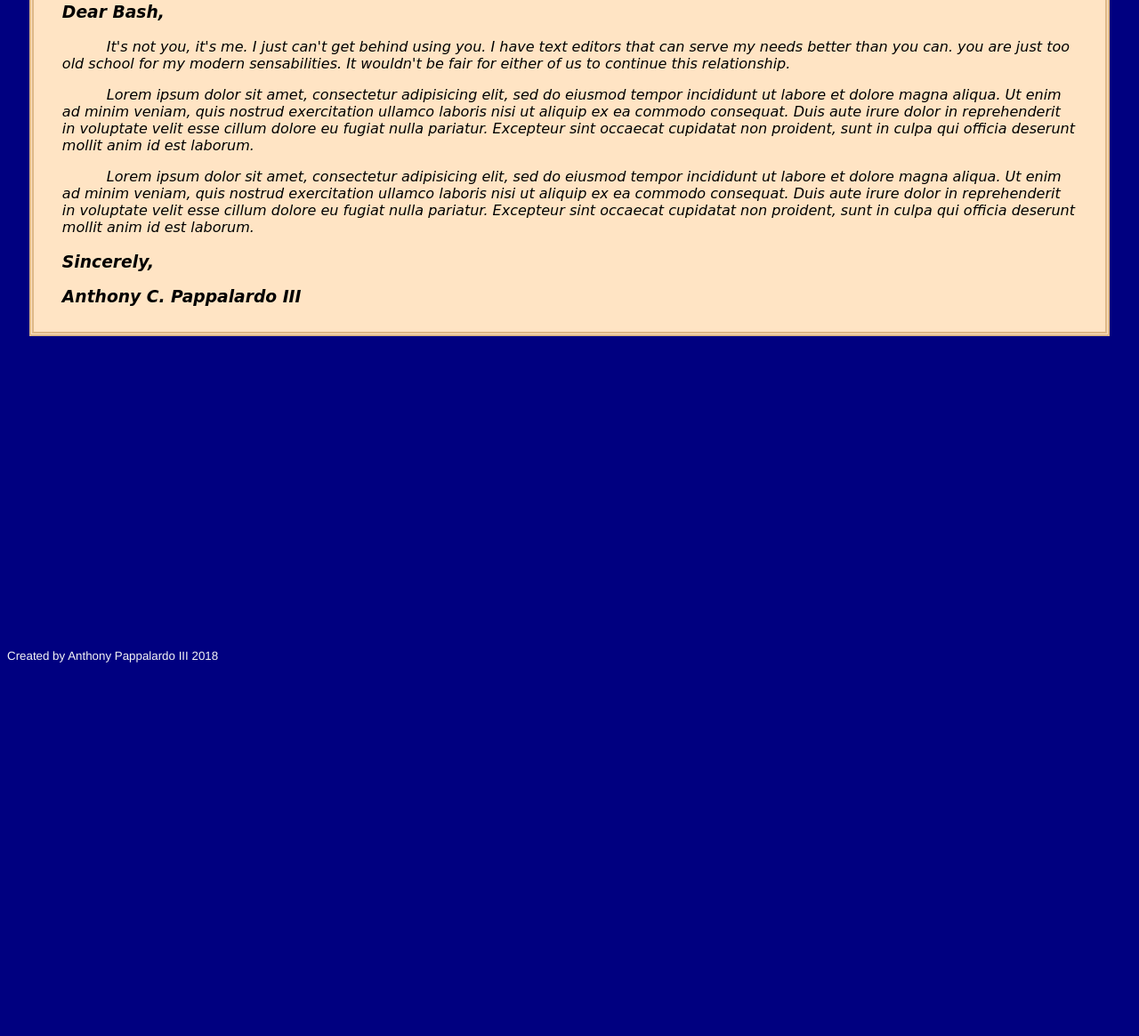
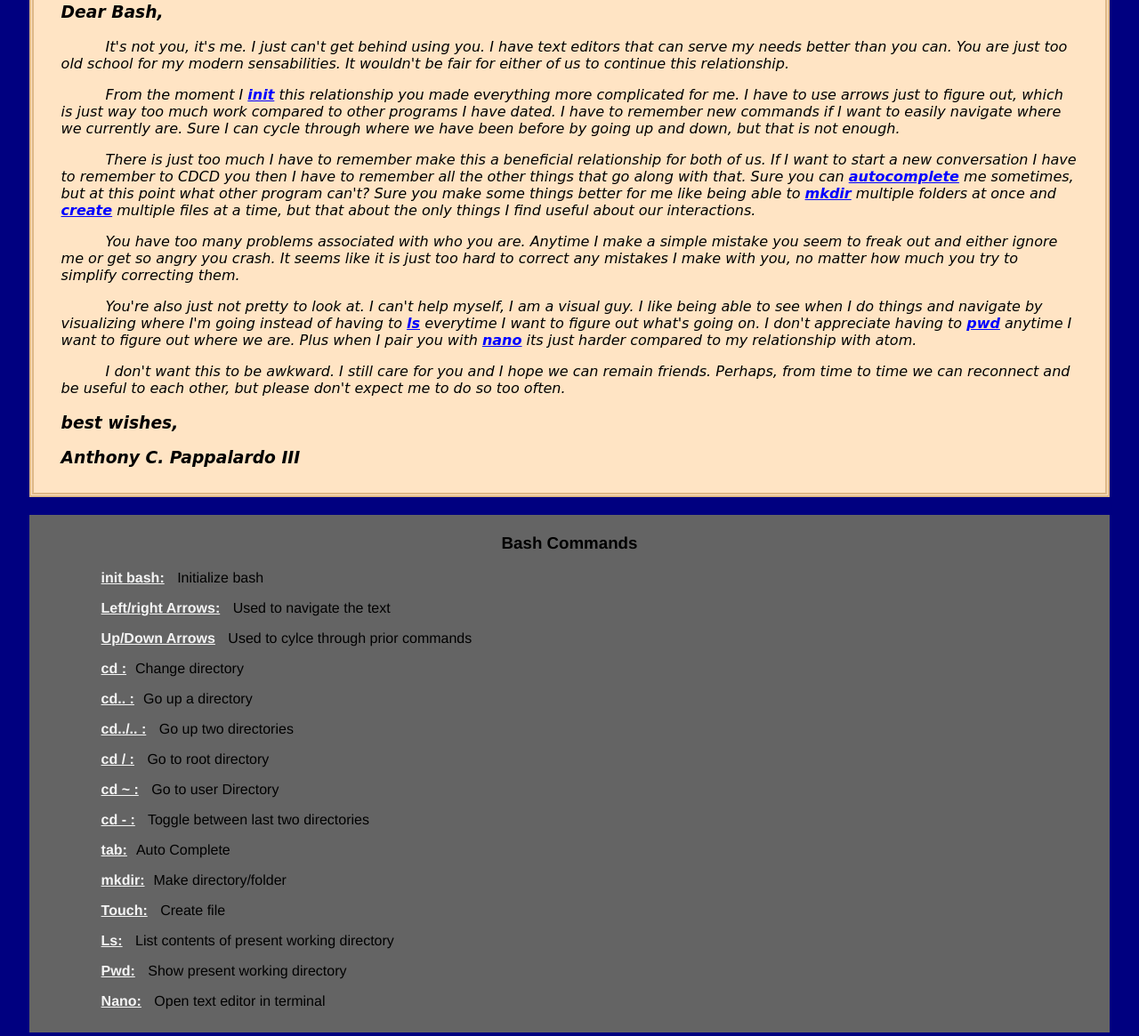
Before and after one commit to tonypapps/love-letters, a plain HTML site: page bash.html in a window 1280 px wide. Shown: the part 273-1438 px from the top of the page at 89% size. Before the commit the page ends 1027 px from the top, so only its background shows below. Drawn offline with Linux system fonts and the light colour scheme.

Commit message:
added content for bash.html

```diff
--- a/bash.html
+++ b/bash.html
@@ -9,7 +9,7 @@
   <body>
     <!-- =======top of page===== -->
     <header>
-      <h1>Dear Bash</h1>
+      <h1>Bash</h1>
       <nav>
         <ul>
           <li><a href="index.html">About</a></li>
@@ -22,19 +22,77 @@
     </header>
     <!-- ========main stuff on page======== -->
     <main>
-      <article class="">
+      <section class="letter">
         <h3>Dear Bash,</h3>
         <p>
-          It's not you, it's me. I just can't get behind using you. I have text editors that can serve my needs better than you can. you are just too old school for my modern sensabilities. It wouldn't be fair for either of us to continue this relationship.
+          It's not you, it's me. I just can't get behind using you. I have text editors that can serve my needs better than you can. You are just too old school for my modern sensabilities. It wouldn't be fair for either of us to continue this relationship.
         </p>
-        <!-- things I don't like: mistakes are hard to correct, when a mistake is made it can crash the whole thing, have to remember a whole new set of commands where text editor can auto complete. Its hard to click around.   -->
         <p>
-          Lorem ipsum dolor sit amet, consectetur adipisicing elit, sed do eiusmod tempor incididunt ut labore et dolore magna aliqua. Ut enim ad minim veniam, quis nostrud exercitation ullamco laboris nisi ut aliquip ex ea commodo consequat. Duis aute irure dolor in reprehenderit in voluptate velit esse cillum dolore eu fugiat nulla pariatur. Excepteur sint occaecat cupidatat non proident, sunt in culpa qui officia deserunt mollit anim id est laborum.</p>
+          From the moment I <span id="init" class="key-word">init</span> this relationship you made everything more complicated for me. I have to use <span class="key-words" id="arrows">arrows</span> just to figure out, which is just way too much work compared to other programs I have dated. I have to remember new commands if I want to easily navigate where we currently are. Sure I can <span class="key-words" id="cylce">cycle through</span> where we have been before by going up and down, but that is not enough. </p>
         <p>
-          Lorem ipsum dolor sit amet, consectetur adipisicing elit, sed do eiusmod tempor incididunt ut labore et dolore magna aliqua. Ut enim ad minim veniam, quis nostrud exercitation ullamco laboris nisi ut aliquip ex ea commodo consequat. Duis aute irure dolor in reprehenderit in voluptate velit esse cillum dolore eu fugiat nulla pariatur. Excepteur sint occaecat cupidatat non proident, sunt in culpa qui officia deserunt mollit anim id est laborum.</p>
-          <h3>Sincerely,</h3>
-          <h3>Anthony C. Pappalardo III</h3>
-      </article>
+          There is just too much I have to remember make this a beneficial relationship for both of us. If I want to start a new conversation I have to remember to <span class="key-words" id="cd">CD</span>CD you then I have to remember all the other things that go along with that. Sure you can <span class="key-word" id="tab">autocomplete</span> me sometimes, but at this point what other program can't? Sure you make some things better for me like being able to <span class="key-word" id="mkdir">mkdir</span> multiple folders at once and <span class="key-word" id="touch">create</span> multiple files at a time, but that about the only things I find useful about our interactions.
+        </p>
+        <p>
+          You have too many problems associated with who you are. Anytime I make a simple mistake you seem to freak out and either ignore me or get so angry you crash. It seems like it is just too hard to correct any mistakes I make with you, no matter how much you try to simplify correcting them.
+        </p>
+        <p>
+          You're also just not pretty to look at. I can't help myself, I am a visual guy. I like being able to see when I do things and navigate by visualizing where I'm going instead of having to <span class="key-word" id="ls">ls</span> everytime I want to figure out what's going on. I don't appreciate having to <span class="key-word" id="pwd">pwd</span> anytime I want to figure out where we are. Plus when I pair you with <span class="key-word" id="nano">nano</span> its just harder compared to my relationship with atom.
+        </p>
+        <p>
+          I don't want this to be awkward. I still care for you and I hope we can remain friends. Perhaps, from time to time we can reconnect and be useful to each other, but please don't expect me to do so too often.
+        </p>
+        <h3>best wishes,</h3>
+        <h3>Anthony C. Pappalardo III</h3>
+      </section>
+      <aside>
+        <h3>Bash Commands</h3>
+        <p>
+          <span class="key-word">init bash:</span>    Initialize bash</p>
+        <p>
+          <span class="key-word">Left/right Arrows:</span> Used to navigate the text</p>
+        <p>
+          <span class="key-word">Up/Down Arrows</span> Used to cylce through prior commands</p>
+        <p>
+          <span class="key-word">cd :</span>Change directory
+        </p>
+        <p>
+          <span class="key-word">cd.. :</span>Go up a directory
+        </p>
+        <p>
+          <span class="key-word">cd../.. :</span> Go up two directories
+        </p>
+        <p>
+          <span class="key-word">cd / :</span> Go to root directory
+        </p>
+        <p>
+          <span class="key-word">cd ~ :</span> Go to user Directory
+        </p>
+        <p>
+          <span class="key-word">cd -  :</span> Toggle between last two directories
+        </p>
+        <p>
+          <span class="key-word">tab:</span>Auto Complete
+        </p>
+        <p>
+          <span class="key-word">mkdir:</span>Make directory/folder
+        </p>
+        <p>
+          <span class="key-word">Touch:</span>
+          Create file
+        </p>
+        <p>
+          <span class="key-word">Ls:</span>
+          List contents of present working directory
+        </p>
+        <p>
+          <span class="key-word">Pwd:</span>
+          Show present working directory
+        </p>
+        <p>
+          <span class="key-word">Nano:</span>
+          Open text editor in terminal
+        </p>
+      </aside>
     </main>
     <!-- =======bottom of page========= -->
     <footer>
--- a/css/bash.css
+++ b/css/bash.css
@@ -59,16 +59,19 @@
 
 }
 main{
-  background-color: bisque;
-  border: 5px double burlywood;
   margin: 2%;
   margin-top: 250px;
   margin-bottom: 350px;
+  font-family: 'Shadows Into Light', cursive;
+  font-style: italic;
+}
+.letter{
+  background-color: bisque;
+  border: 5px double burlywood;
   padding: 2.5%;
   padding-top:2.5px;
   padding-bottom: 10px;
-  font-family: 'Shadows Into Light', cursive;
-  font-style: italic;
+  margin-bottom: 20px;
 }
 h2{
   text-align: center;
@@ -80,3 +83,32 @@
 footer{
   color: whitesmoke;
 }
+.key-word{
+  text-decoration: underline;
+  color: blue;
+  font-weight: bold;
+  transition: 0.5s ease;
+}
+.key-word:hover{
+  transition: 0.25s ease;
+  font-size:1.2em;
+}
+aside{
+  font-family: helvetica;
+  font-style: normal;
+  background-color: rgb(100,100,100);
+  padding: 2.5%;
+  padding-top:2.5px;
+  padding-bottom: 10px;
+}
+aside h3{
+  text-align: center;
+  font-weight: bold;
+}
+aside p br{
+  text-indent: 50px;
+}
+aside .key-word{
+  padding-right: 10px;
+  color: whitesmoke;
+}
```
Also changed, not shown: git.html (+1 -1 lines).
